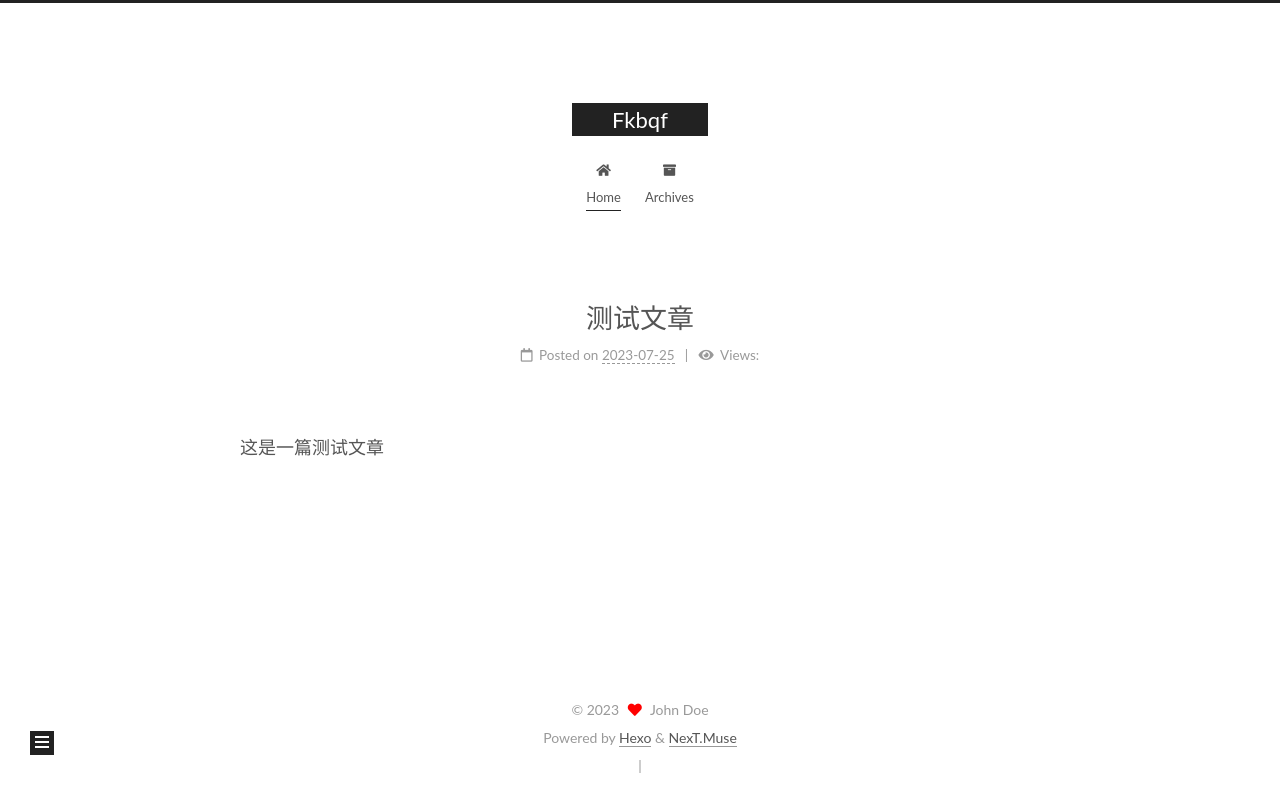
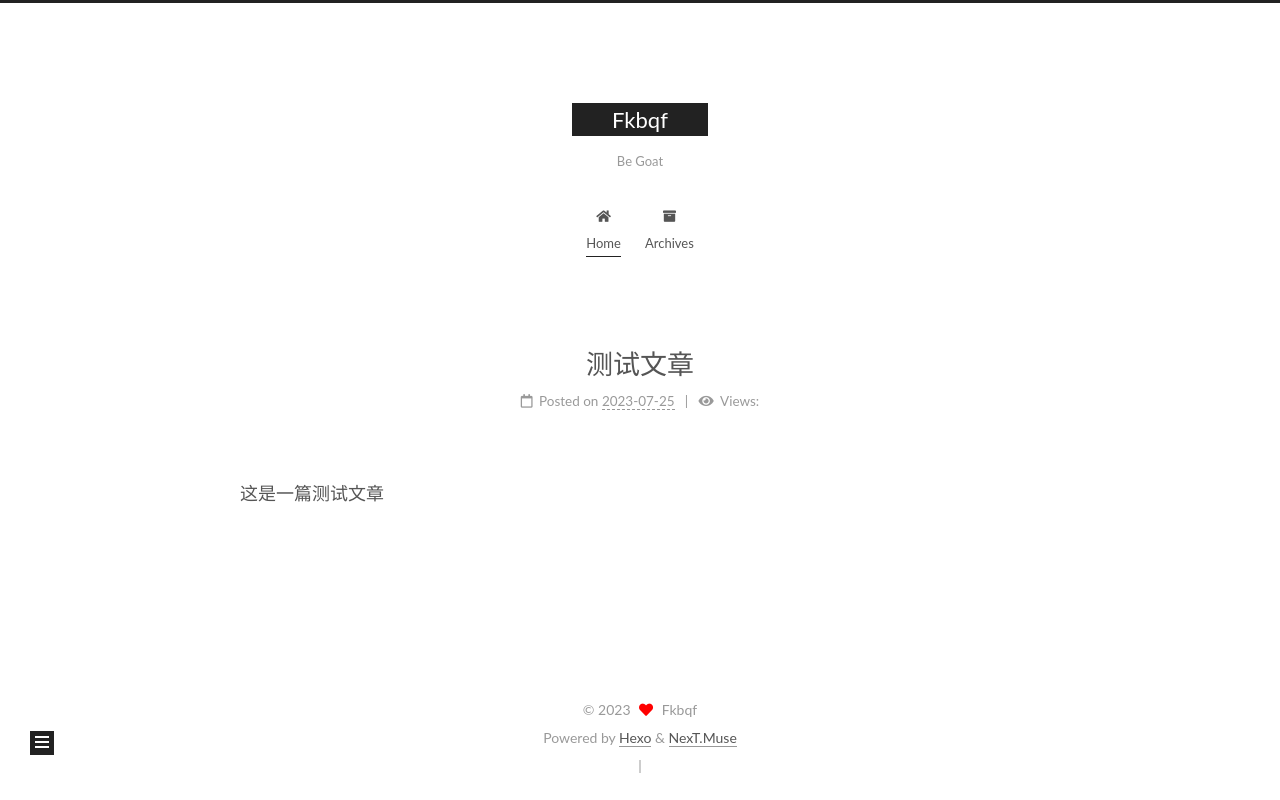
Before and after one commit to Fkbqf/Fkbqf.github.io, a plain HTML site: page index.html in a window 1280 px wide. Drawn offline with Linux system fonts and the light colour scheme; some packages are replaced by stand-ins of ours; no server answers; a script that the page names is missing.

Commit message:
Site updated: 2023-07-25 19:19:52

```diff
--- a/index.html
+++ b/index.html
@@ -25,7 +25,7 @@
 <meta property="og:url" content="http://example.com/index.html">
 <meta property="og:site_name" content="Fkbqf">
 <meta property="og:locale" content="en_US">
-<meta property="article:author" content="John Doe">
+<meta property="article:author" content="Fkbqf">
 <meta name="twitter:card" content="summary">
 
 <link rel="canonical" href="http://example.com/">
@@ -95,6 +95,7 @@
       <h1 class="site-title">Fkbqf</h1>
       <span class="logo-line-after"><i></i></span>
     </a>
+      <p class="site-subtitle" itemprop="description">Be Goat</p>
   </div>
 
   <div class="site-nav-right">
@@ -149,7 +150,7 @@
 
     <span hidden itemprop="author" itemscope itemtype="http://schema.org/Person">
       <meta itemprop="image" content="/images/avatar.gif">
-      <meta itemprop="name" content="John Doe">
+      <meta itemprop="name" content="Fkbqf">
       <meta itemprop="description" content="">
     </span>
 
@@ -265,7 +266,7 @@
 
       <div class="site-overview-wrap sidebar-panel">
         <div class="site-author motion-element" itemprop="author" itemscope itemtype="http://schema.org/Person">
-  <p class="site-author-name" itemprop="name">John Doe</p>
+  <p class="site-author-name" itemprop="name">Fkbqf</p>
   <div class="site-description" itemprop="description"></div>
 </div>
 <div class="site-state-wrap motion-element">
@@ -309,7 +310,7 @@
   <span class="with-love">
     <i class="fa fa-heart"></i>
   </span>
-  <span class="author" itemprop="copyrightHolder">John Doe</span>
+  <span class="author" itemprop="copyrightHolder">Fkbqf</span>
 </div>
   <div class="powered-by">Powered by <a href="https://hexo.io/" class="theme-link" rel="noopener" target="_blank">Hexo</a> & <a href="https://muse.theme-next.org/" class="theme-link" rel="noopener" target="_blank">NexT.Muse</a>
   </div>
```
Also changed, not shown: 2023/07/25/测试文章/index.html (+5 -4 lines), archives/2023/07/index.html (+4 -3 lines), archives/2023/index.html (+4 -3 lines), archives/index.html (+4 -3 lines), tags/Go/index.html (+4 -3 lines), tags/原创/index.html (+4 -3 lines).
